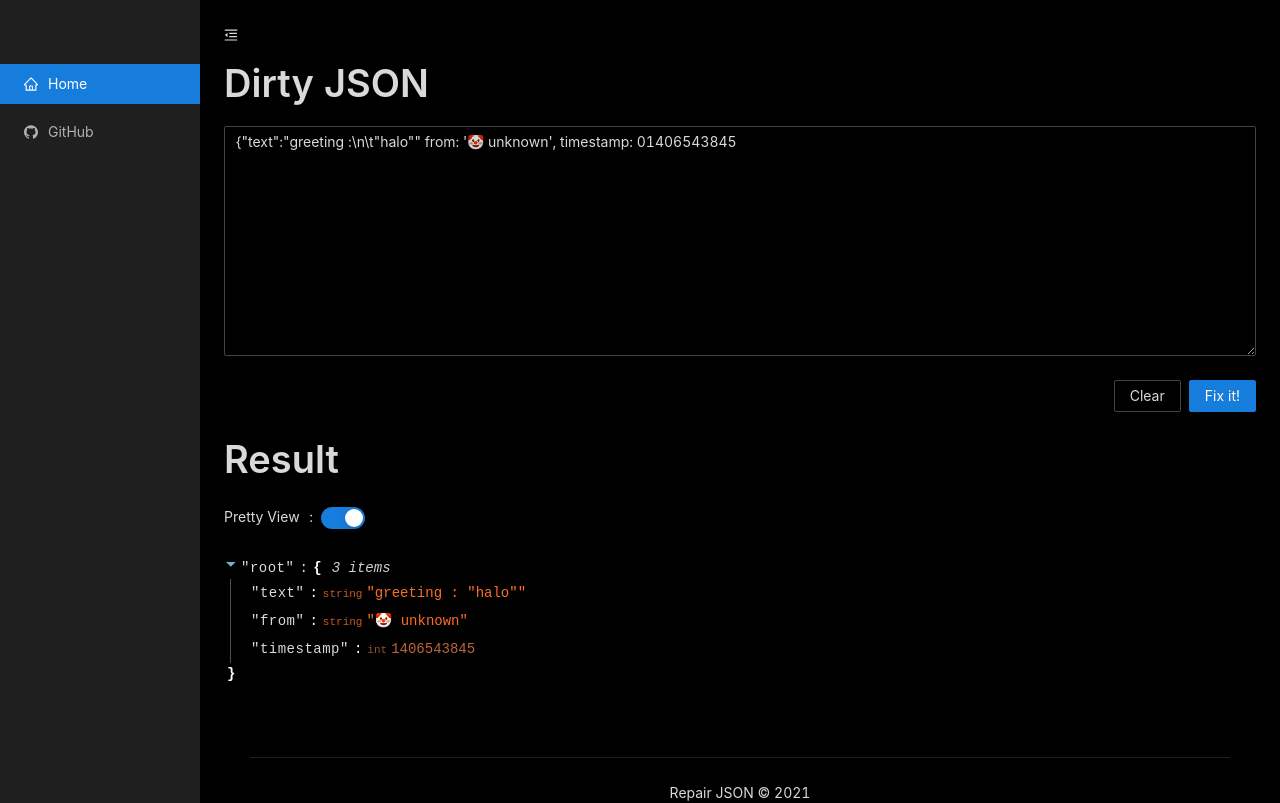
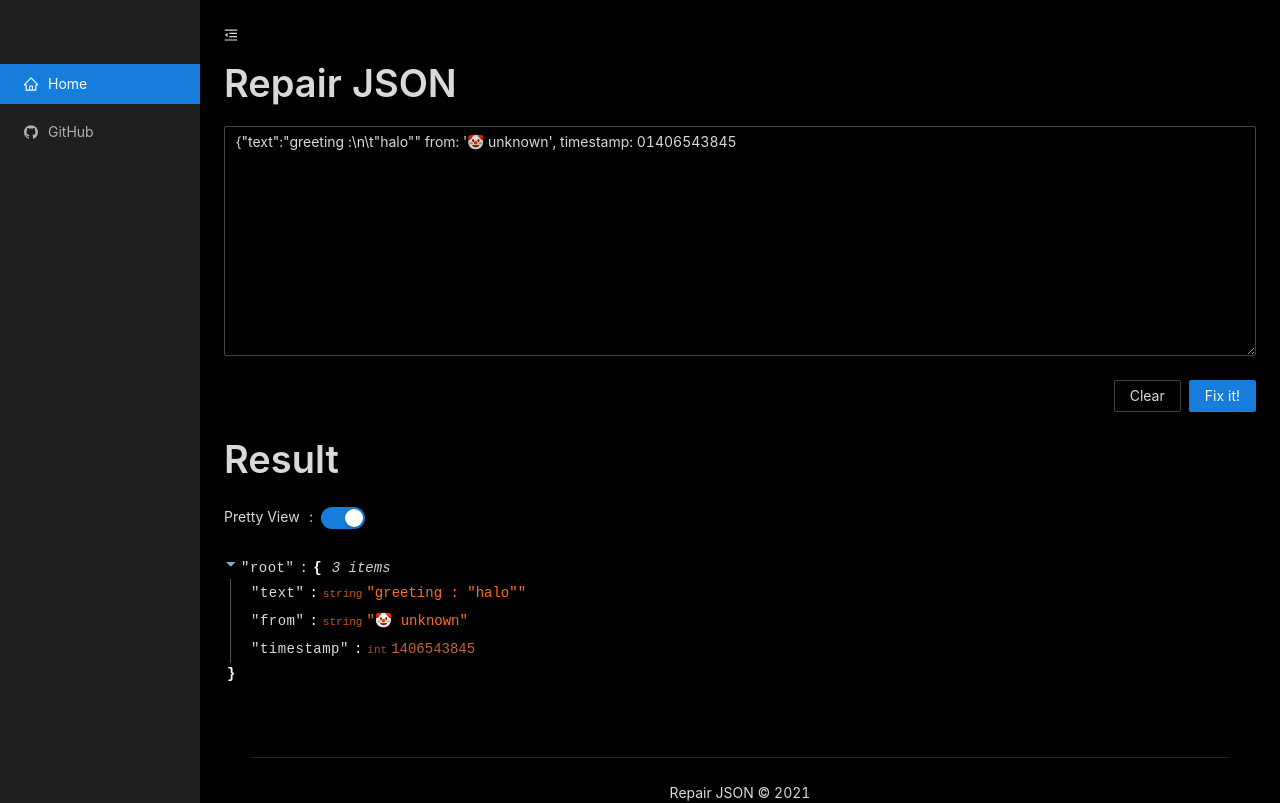
Before and after one commit to mgilangjanuar/repair-json, a React (Create React App) app: page / in a window 1280 px wide. Shown: the top 803 px of the page. Built offline with nearby package versions, Linux system fonts and the light colour scheme.

Commit message:
update README.md

```diff
--- a/src/pages/home.tsx
+++ b/src/pages/home.tsx
@@ -49,7 +49,7 @@ const Home: React.FC = () => {
 
   return (
     <div>
-      <Typography.Title>Dirty JSON</Typography.Title>
+      <Typography.Title>Repair JSON</Typography.Title>
       <Form form={form} layout="vertical" onFinish={onFixIt}>
         <Form.Item name="json" required rules={[{ required: true, message: 'This field cannot be blank' }]}>
           <TextArea rows={10} />
```
Also changed, not shown: 2 other files (tests, documents, lock files or other folders).
